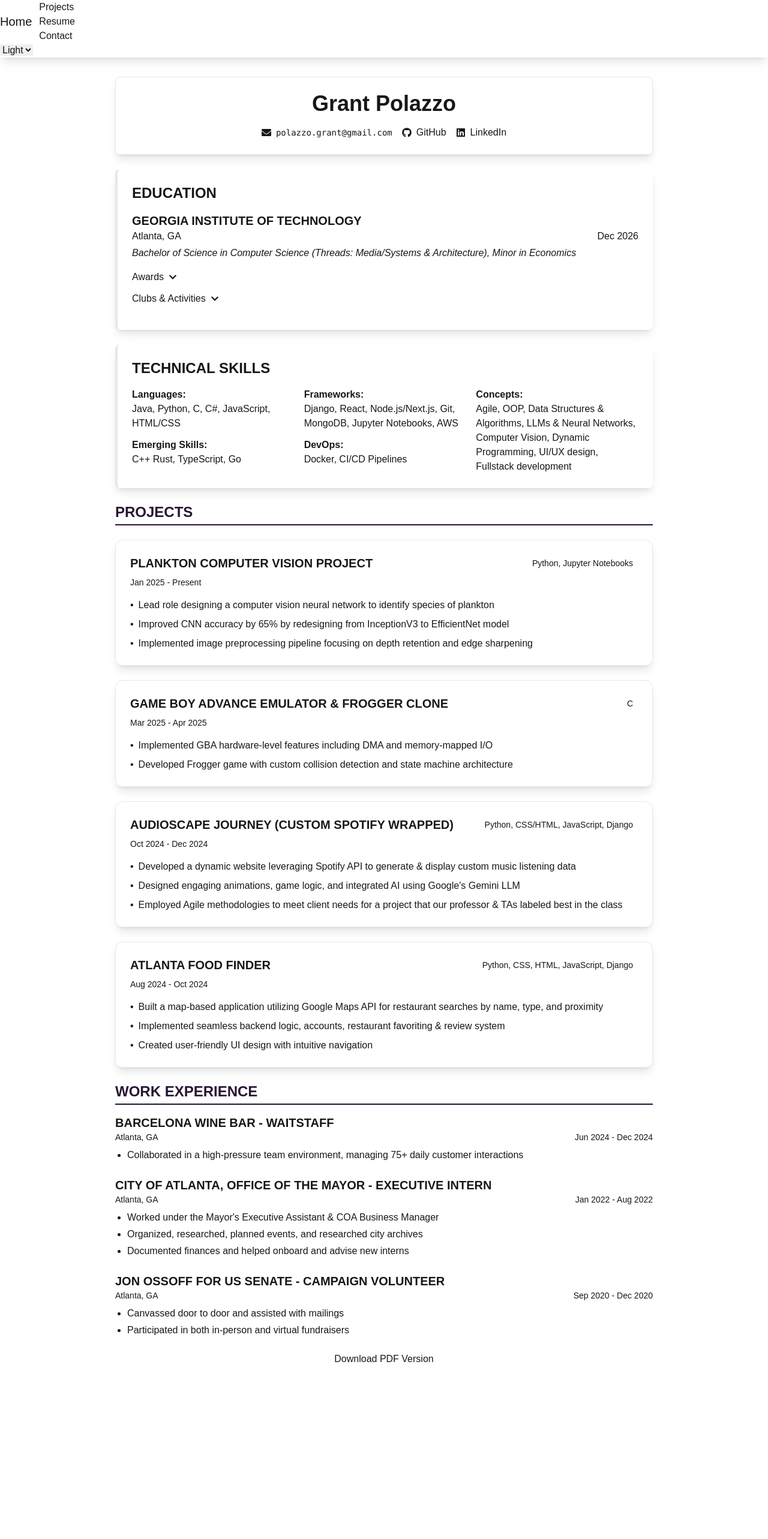
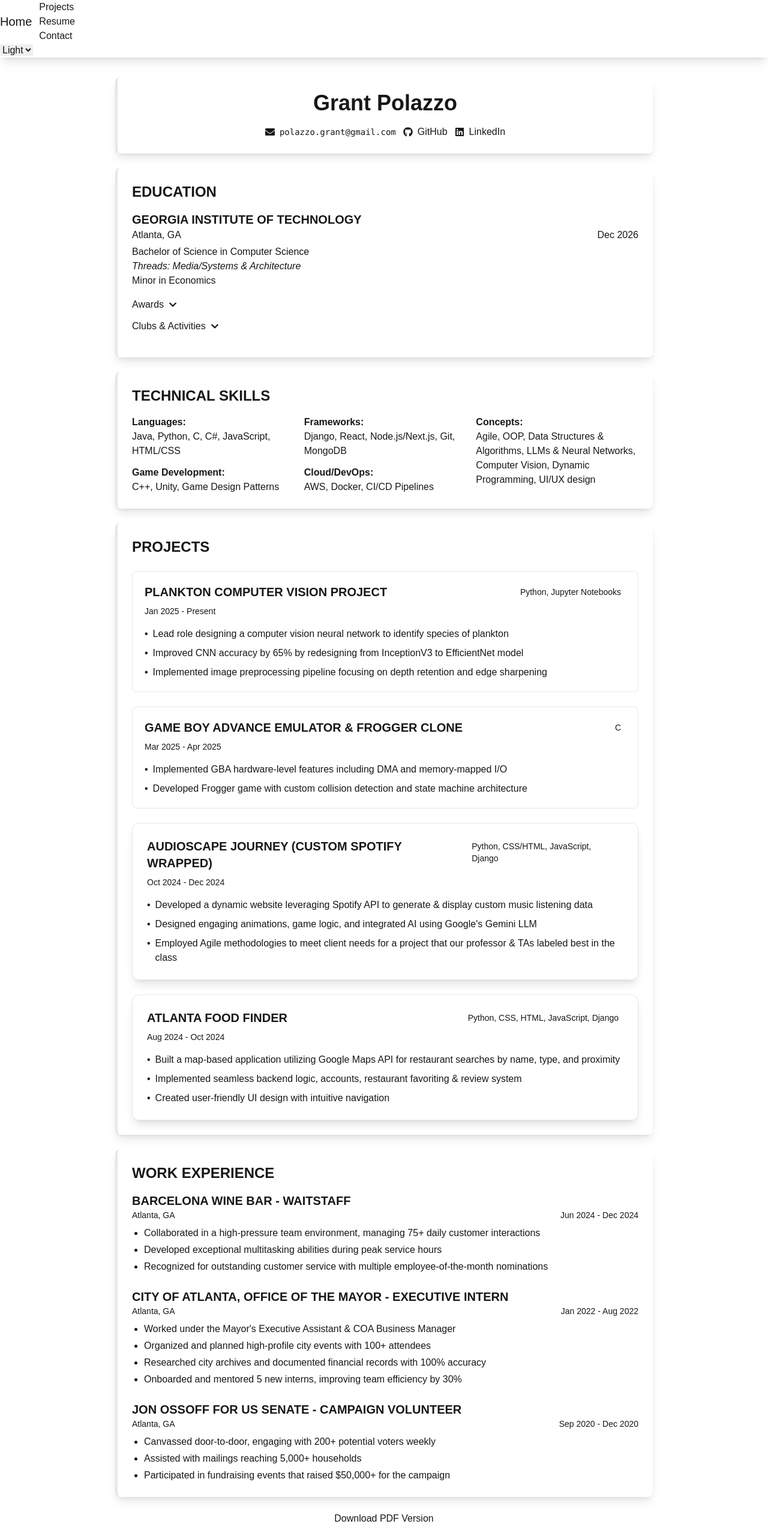
Before and after one commit to thatdudegrantt/personal-site, a Next.js app: page /resume in a window 1280 px wide. Shown: the top 2566 px of the page at 60% size. Before the commit the page ends 2310 px from the top, so only its background shows below. Built offline with nearby package versions, Linux system fonts and the light colour scheme; no server answers.

Commit message:
resume page.js v2.20
updated the work experience and projects sections to be more consistent with the education tab.

- added drop down tabs for clubs and awards in education
- made each section a "card" in my system.  makes my resume more readable.
- fixed minor bugs. more to come.

```diff
--- a/src/app/resume/page.js
+++ b/src/app/resume/page.js
@@ -5,17 +5,21 @@
 
 export default function Resume() {
     const [email, setEmail] = useState('');
-    const [copied, setCopied] = useState(false);
+    const [copied, setCopied] = useState({
+        email: false,
+        github: false,
+        linkedin: false
+    });
 
     useEffect(() => {
         const parts = ['polazzo.grant', 'gmail.com'];
         setEmail(parts.join('@'));
     }, []);
 
-    const handleEmailClick = () => {
-        navigator.clipboard.writeText(email);
-        setCopied(true);
-        setTimeout(() => setCopied(false), 2000);
+    const handleCopy = (type, text) => {
+        navigator.clipboard.writeText(text);
+        setCopied(prev => ({ ...prev, [type]: true }));
+        setTimeout(() => setCopied(prev => ({ ...prev, [type]: false })), 2000);
     };
 
     // added expand sections
@@ -31,7 +35,14 @@
         }));
     };
 
-    // button animation
+    // animations
+
+    //cards
+    const cardVar = {
+        hover: { y: -3 },
+        tap: { scale: 0.98 }
+    };
+    //buttons
     const buttonVar = {
         hover: { scale: 1.03 },
         tap: { scale: 0.98 }
@@ -40,55 +51,72 @@
     return (
         <div className="p-4 md:p-8 bg-base-200 min-h-screen">
             <div className="max-w-4xl mx-auto space-y-6">
-                {/* Header with secured contact info */}
-                <div className="bg-base-100 rounded-lg shadow-lg p-6 border border-base-300">
+                {/* Header */}
+                <motion.div
+                    whileHover={cardVar.hover}
+                    whileTap={cardVar.tap}
+                    className="bg-base-100 rounded-lg shadow-lg p-6 border-l-4 border-primary"
+                >
                     <h1 className="text-3xl md:text-4xl font-bold text-base-content text-center mb-4">Grant Polazzo</h1>
-                    <div className="flex flex-wrap justify-center gap-4 items-center">
+                    <div className="flex flex-wrap justify-center gap-3 items-center">
+                        {/* Email */}
                         <motion.div
                             whileHover={buttonVar.hover}
                             whileTap={buttonVar.tap}
                             className="tooltip"
-                            data-tip={copied ? "Copied!" : "Click to copy"}
+                            data-tip={copied.email ? "Copied!" : "Click to copy"}
                         >
                             <button
-                                onClick={handleEmailClick}
+                                onClick={() => handleCopy('email', email)}
                                 className="btn btn-neutral btn-sm flex items-center gap-2"
                             >
-                                <FaEnvelope />
+                                <FaEnvelope/>
                                 <span className="font-mono text-xs sm:text-sm">
                   {email || 'Loading...'}
                 </span>
                             </button>
                         </motion.div>
 
-                        <motion.a
+                        {/* GitHub */}
+                        <motion.div
                             whileHover={buttonVar.hover}
                             whileTap={buttonVar.tap}
-                            href="https://github.com/thatdudegrantt"
-                            target="_blank"
-                            rel="noopener noreferrer"
-                            className="btn btn-ghost btn-sm flex items-center gap-2"
+                            className="tooltip"
+                            data-tip={copied.github ? "Copied!" : "Click to copy"}
                         >
-                            <FaGithub />
+                            <button
+                                onClick={() => handleCopy('github', 'github.com/thatdudegrantt')}
+                                className="btn btn-neutral btn-sm flex items-center gap-2"
+                            >
+                                <FaGithub/>
                                 <span>GitHub</span>
-                        </motion.a>
+                            </button>
+                        </motion.div>
 
-                        <motion.a
+                        {/* LinkedIn */}
+                        <motion.div
                             whileHover={buttonVar.hover}
                             whileTap={buttonVar.tap}
-                            href="https://linkedin.com/in/grant-polazzo"
-                            target="_blank"
-                            rel="noopener noreferrer"
-                            className="btn btn-ghost btn-sm flex items-center gap-2"
+                            className="tooltip"
+                            data-tip={copied.linkedin ? "Copied!" : "Click to copy"}
                         >
-                            <FaLinkedin />
+                            <button
+                                onClick={() => handleCopy('linkedin', 'linkedin.com/in/grant-polazzo')}
+                                className="btn btn-neutral btn-sm flex items-center gap-2"
+                            >
+                                <FaLinkedin/>
                                 <span>LinkedIn</span>
-                        </motion.a>
+                            </button>
+                        </motion.div>
                     </div>
-                </div>
+                </motion.div>
 
-                {/* Education - Card Style */}
-                <div className="bg-base-100 rounded-lg shadow-lg p-6 border-l-4 border-primary">
+                {/* Education */}
+                <motion.div
+                    whileHover={cardVar.hover}
+                    whileTap={cardVar.tap}
+                    className="bg-base-100 rounded-lg shadow-lg p-6 border-l-4 border-primary"
+                >
                     <h2 className="text-2xl font-bold text-base-content mb-4">EDUCATION</h2>
                     <div className="mb-4">
                         <h3 className="text-xl font-semibold text-base-content">GEORGIA INSTITUTE OF TECHNOLOGY</h3>
@@ -96,7 +124,11 @@
                             <span className="font-medium">Atlanta, GA</span>
                             <span>Dec 2026</span>
                         </div>
-                        <p className="italic text-base-content mt-1">Bachelor of Science in Computer Science (Threads: Media/Systems & Architecture), Minor in Economics</p>
+                        <div className="mt-1">
+                            <p className="text-base-content">Bachelor of Science in Computer Science</p>
+                            <p className="text-base-content italic">Threads: Media/Systems & Architecture</p>
+                            <p className="text-base-content">Minor in Economics</p>
+                        </div>
 
                         {/* Expandable Awards */}
                         <div className="mt-4">
@@ -105,12 +137,17 @@
                                 onClick={() => toggleSection('awards')}
                             >
                                 <h4 className="font-medium text-base-content">Awards</h4>
-                                {expandedSections.awards ? <FaChevronUp size={14} /> : <FaChevronDown size={14} />}
+                                {expandedSections.awards ?
+                                    <FaChevronUp size={14} className="text-base-content"/> :
+                                    <FaChevronDown size={14} className="text-base-content"/>
+                                }
                             </div>
                             {expandedSections.awards && (
                                 <ul className="list-disc pl-5 mt-2 space-y-1">
                                     <li className="text-base-content">Georgia Tech's Dean's List (Spring 2024)</li>
-                                    <li className="text-base-content">GSU President's List Fall 2022 & Dean's List Spring 2023</li>
+                                    <li className="text-base-content">GSU President's List Fall 2022 & Dean's List
+                                        Spring 2023
+                                    </li>
                                 </ul>
                             )}
                         </div>
@@ -122,49 +159,57 @@
                                 onClick={() => toggleSection('clubs')}
                             >
                                 <h4 className="font-medium text-base-content">Clubs & Activities</h4>
-                                {expandedSections.clubs ? <FaChevronUp size={14} /> : <FaChevronDown size={14} />}
+                                {expandedSections.clubs ?
+                                    <FaChevronUp size={14} className="text-base-content"/> :
+                                    <FaChevronDown size={14} className="text-base-content"/>
+                                }
                             </div>
                             {expandedSections.clubs && (
-                                <p className="text-base-content mt-2">GT Developers, Video Games @ GT, GT esports, & multiple GT recreational sports clubs.</p>
+                                <p className="text-base-content mt-2">GT Developers, Video Games @ GT, GT esports, &
+                                    multiple GT recreational sports clubs.</p>
                             )}
                         </div>
                     </div>
-                </div>
+                </motion.div>
 
-                {/* Technical Skills - Card Style */}
-                <div className="bg-base-100 rounded-lg shadow-lg p-6 border-l-4 border-secondary">
+                {/* Technical Skills */}
+                <motion.div
+                    whileHover={cardVar.hover}
+                    whileTap={cardVar.tap}
+                    className="bg-base-100 rounded-lg shadow-lg p-6 border-l-4 border-secondary"
+                >
                     <h2 className="text-2xl font-bold text-base-content mb-4">TECHNICAL SKILLS</h2>
                     <div className="grid grid-cols-1 md:grid-cols-3 gap-4 text-base-content">
                         <div>
                             <h3 className="font-semibold">Languages:</h3>
                             <p>Java, Python, C, C#, JavaScript, HTML/CSS</p>
-                            <h3 className="font-semibold mt-3">Emerging Skills:</h3>
-                            <p>C++ Rust, TypeScript, Go</p>
+                            <h3 className="font-semibold mt-3">Game Development:</h3>
+                            <p>C++, Unity, Game Design Patterns</p>
                         </div>
                         <div>
                             <h3 className="font-semibold">Frameworks:</h3>
-                            <p>Django, React, Node.js/Next.js, Git, MongoDB, Jupyter Notebooks, AWS</p>
-                            <h3 className="font-semibold mt-3">DevOps:</h3>
-                            <p>Docker, CI/CD Pipelines</p>
+                            <p>Django, React, Node.js/Next.js, Git, MongoDB</p>
+                            <h3 className="font-semibold mt-3">Cloud/DevOps:</h3>
+                            <p>AWS, Docker, CI/CD Pipelines</p>
                         </div>
                         <div>
                             <h3 className="font-semibold">Concepts:</h3>
-                            <p>Agile, OOP, Data Structures & Algorithms, LLMs & Neural Networks, Computer Vision, Dynamic Programming, UI/UX design, Fullstack development</p>
+                            <p>Agile, OOP, Data Structures & Algorithms, LLMs & Neural Networks, Computer Vision,
+                                Dynamic Programming, UI/UX design</p>
                         </div>
                     </div>
-                </div>
+                </motion.div>
 
-                {/* Projects */}
-                <section className="mb-8">
-                    <h2 className="text-2xl font-bold border-b-2 pb-1 mb-6 text-[var(--resume-heading)] border-[var(--resume-heading)]">
-                        PROJECTS
-                    </h2>
-
-                    <div className="grid grid-cols-1 gap-6">
+                {/* Projects - Card Style */}
+                <motion.div
+                    whileHover={cardVar.hover}
+                    whileTap={cardVar.tap}
+                    className="bg-base-100 rounded-lg shadow-lg p-6 border-l-4 border-accent"
+                >
+                    <h2 className="text-2xl font-bold text-base-content mb-6">PROJECTS</h2>
+                    <div className="space-y-6">
                         {/* Plankton Computer Vision */}
-                        <div
-                            className="bg-base-100 rounded-xl shadow-lg overflow-hidden hover:shadow-xl transition-all duration-300 hover:-translate-y-1 border border-base-300">
-                            <div className="p-6">
+                        <div className="bg-base-200/50 rounded-lg p-5 border border-base-300">
                             <div className="flex justify-between items-start mb-2">
                                 <h3 className="text-xl font-bold text-base-content">PLANKTON COMPUTER VISION
                                     PROJECT</h3>
@@ -176,13 +221,11 @@
                             <ul className="space-y-2 text-base-content">
                                 <li className="flex items-start">
                                     <span className="mr-2">•</span>
-                                        Lead role designing a computer vision neural network to identify species of
-                                        plankton
+                                    Lead role designing a computer vision neural network to identify species of plankton
                                 </li>
                                 <li className="flex items-start">
                                     <span className="mr-2">•</span>
-                                        Improved CNN accuracy by 65% by redesigning from InceptionV3 to EfficientNet
-                                        model
+                                    Improved CNN accuracy by 65% by redesigning from InceptionV3 to EfficientNet model
                                 </li>
                                 <li className="flex items-start">
                                     <span className="mr-2">•</span>
@@ -191,15 +234,12 @@
                                 </li>
                             </ul>
                         </div>
-                        </div>
 
                         {/* GBA Emulator */}
-                        <div
-                            className="bg-base-100 rounded-xl shadow-lg overflow-hidden hover:shadow-xl transition-all duration-300 hover:-translate-y-1 border border-base-300">
-                            <div className="p-6">
+                        <div className="bg-base-200/50 rounded-lg p-5 border border-base-300">
                             <div className="flex justify-between items-start mb-2">
-                                    <h3 className="text-xl font-bold text-base-content">GAME BOY ADVANCE EMULATOR &
-                                        FROGGER CLONE</h3>
+                                <h3 className="text-xl font-bold text-base-content">GAME BOY ADVANCE EMULATOR & FROGGER
+                                    CLONE</h3>
                                 <span className="text-sm bg-primary text-primary-content px-2 py-1 rounded">
                   C
                 </span>
@@ -216,7 +256,6 @@
                                     architecture
                                 </li>
                             </ul>
-                            </div>
                         </div>
 
                         {/* Audioscape Journey */}
@@ -280,57 +319,68 @@
                                 </ul>
                             </div>
                         </div>
+
                     </div>
-                </section>
+                </motion.div>
 
                 {/* Work Experience */}
-                <section>
-                    <h2 className="text-2xl font-bold border-b-2 pb-1 mb-4 text-[var(--resume-heading)] border-[var(--resume-heading)]">WORK
-                        EXPERIENCE</h2>
-                    <section className="text-base-content">
-                        <div className="mb-6">
-                            <h3 className="text-xl font-semibold">BARCELONA WINE BAR - WAITSTAFF</h3>
+                <motion.div
+                    whileHover={cardVar.hover}
+                    whileTap={cardVar.tap}
+                    className="bg-base-100 rounded-lg shadow-lg p-6 border-l-4 border-primary border-base-300"
+                >
+                    <h2 className="text-2xl font-bold text-base-content mb-4">WORK EXPERIENCE</h2>
+                    <div className="space-y-6">
+                        {/* Barcelona Wine Bar */}
+                        <div>
+                            <h3 className="text-xl font-semibold text-base-content">BARCELONA WINE BAR - WAITSTAFF</h3>
                             <div className="flex justify-between text-sm mb-2">
-                                <span>Atlanta, GA</span>
-                                <span>Jun 2024 - Dec 2024</span>
+                                <span className="text-base-content">Atlanta, GA</span>
+                                <span className="text-base-content">Jun 2024 - Dec 2024</span>
                             </div>
-                            <ul className="list-disc pl-5 space-y-1">
+                            <ul className="list-disc pl-5 space-y-1 text-base-content">
                                 <li>Collaborated in a high-pressure team environment, managing 75+ daily customer
                                     interactions
+                                </li>
+                                <li>Developed exceptional multitasking abilities during peak service hours</li>
+                                <li>Recognized for outstanding customer service with multiple employee-of-the-month
+                                    nominations
                                 </li>
                             </ul>
                         </div>
 
                         {/* City of Atlanta */}
-                        <div className="mb-6">
-                            <h3 className="text-xl font-semibold">CITY OF ATLANTA, OFFICE OF THE MAYOR - EXECUTIVE
-                                INTERN</h3>
+                        <div>
+                            <h3 className="text-xl font-semibold text-base-content">CITY OF ATLANTA, OFFICE OF THE MAYOR
+                                - EXECUTIVE INTERN</h3>
                             <div className="flex justify-between text-sm mb-2">
-                                <span>Atlanta, GA</span>
-                                <span>Jan 2022 - Aug 2022</span>
+                                <span className="text-base-content">Atlanta, GA</span>
+                                <span className="text-base-content">Jan 2022 - Aug 2022</span>
                             </div>
-                            <ul className="list-disc pl-5 space-y-1">
+                            <ul className="list-disc pl-5 space-y-1 text-base-content">
                                 <li>Worked under the Mayor's Executive Assistant & COA Business Manager</li>
-                                <li>Organized, researched, planned events, and researched city archives</li>
-                                <li>Documented finances and helped onboard and advise new interns</li>
+                                <li>Organized and planned high-profile city events with 100+ attendees</li>
+                                <li>Researched city archives and documented financial records with 100% accuracy</li>
+                                <li>Onboarded and mentored 5 new interns, improving team efficiency by 30%</li>
                             </ul>
                         </div>
 
                         {/* Ossoff Campaign */}
-                        <div className="mb-6">
-                            <h3 className="text-xl font-semibold">JON OSSOFF FOR US SENATE - CAMPAIGN VOLUNTEER</h3>
+                        <div>
+                            <h3 className="text-xl font-semibold text-base-content">JON OSSOFF FOR US SENATE - CAMPAIGN
+                                VOLUNTEER</h3>
                             <div className="flex justify-between text-sm mb-2">
-                                <span>Atlanta, GA</span>
-                                <span>Sep 2020 - Dec 2020</span>
+                                <span className="text-base-content">Atlanta, GA</span>
+                                <span className="text-base-content">Sep 2020 - Dec 2020</span>
                             </div>
-                            <ul className="list-disc pl-5 space-y-1">
-                                <li>Canvassed door to door and assisted with mailings</li>
-                                <li>Participated in both in-person and virtual fundraisers</li>
+                            <ul className="list-disc pl-5 space-y-1 text-base-content">
+                                <li>Canvassed door-to-door, engaging with 200+ potential voters weekly</li>
+                                <li>Assisted with mailings reaching 5,000+ households</li>
+                                <li>Participated in fundraising events that raised $50,000+ for the campaign</li>
                             </ul>
                         </div>
-                    </section>
-
-                </section>
+                    </div>
+                </motion.div>
 
                 {/* PDF Download */}
                 <motion.div
```
Lines whose indentation alone changed are shown as unchanged.
